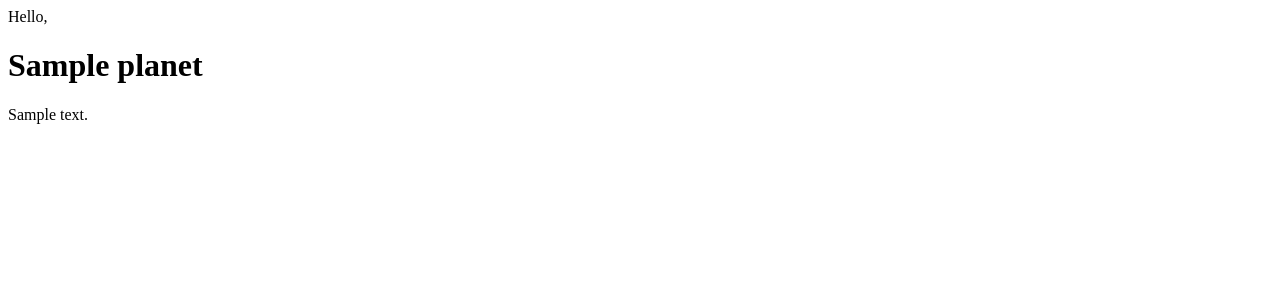
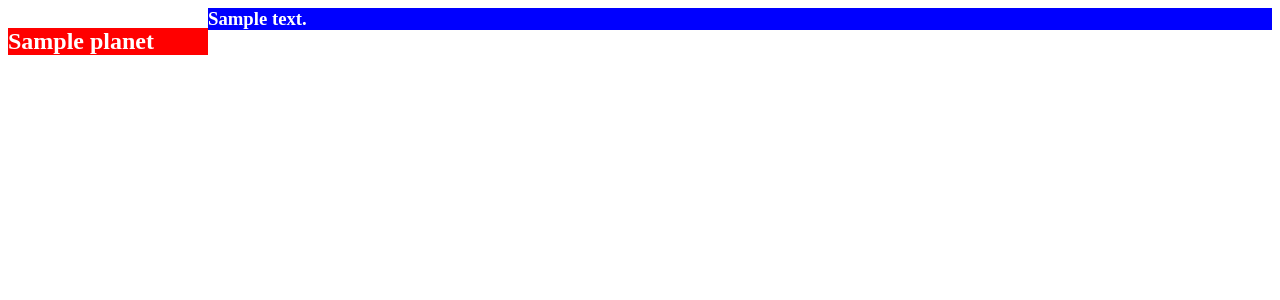
Before and after one commit to SphereExample/autumn2016, a Django app: page /space/planet/list/ in a window 1280 px wide. Shown: the top 300 px of the page. Run offline with Django 3.2, Linux system fonts and the light colour scheme; tables that the repository leaves empty hold one stand-in row (values such as "Sample post").

Commit message:
lection 7

```diff
--- a/space/templates/space/planet_detail.html
+++ b/space/templates/space/planet_detail.html
@@ -1,2 +1,7 @@
-<h1>{{planet.name}}</h1>
-<p>{{planet.description}}</p>
+<div>
+
+    <h2 style="color: white; background-color:red; width:200px;">{{planet.name}}</h2>
+    <h3 style="margin-left: 200px; color:white; background-color: blue;">{{planet.description}}</h3>
+    </span>
+</div>
+<div style="clear:both"></div>
--- a/space/templates/space/planet_list.html
+++ b/space/templates/space/planet_list.html
@@ -1,7 +1,9 @@
 {% extends 'space/base.html' %}
 
 {% block content %}
-    Hello, {{user.username}}
+    <style>
+        h2 {float:left}
+    </style>
     {% for planet in planets %}
         {% include 'space/planet_detail.html' %}
     {% endfor %}
--- a/sphere/settings.py
+++ b/sphere/settings.py
@@ -119,3 +119,7 @@ USE_TZ = True
 # https://docs.djangoproject.com/en/1.10/howto/static-files/
 
 STATIC_URL = '/static/'
+STATIC_ROOT = '/home/greyone/sphere/example_project_static/'
+STATICFILES_DIRS = [
+    '/home/greyone/sphere/example_project/static'
+]
--- /dev/null
+++ b/static/base.js
@@ -0,0 +1 @@
+console.log('hello');
```
